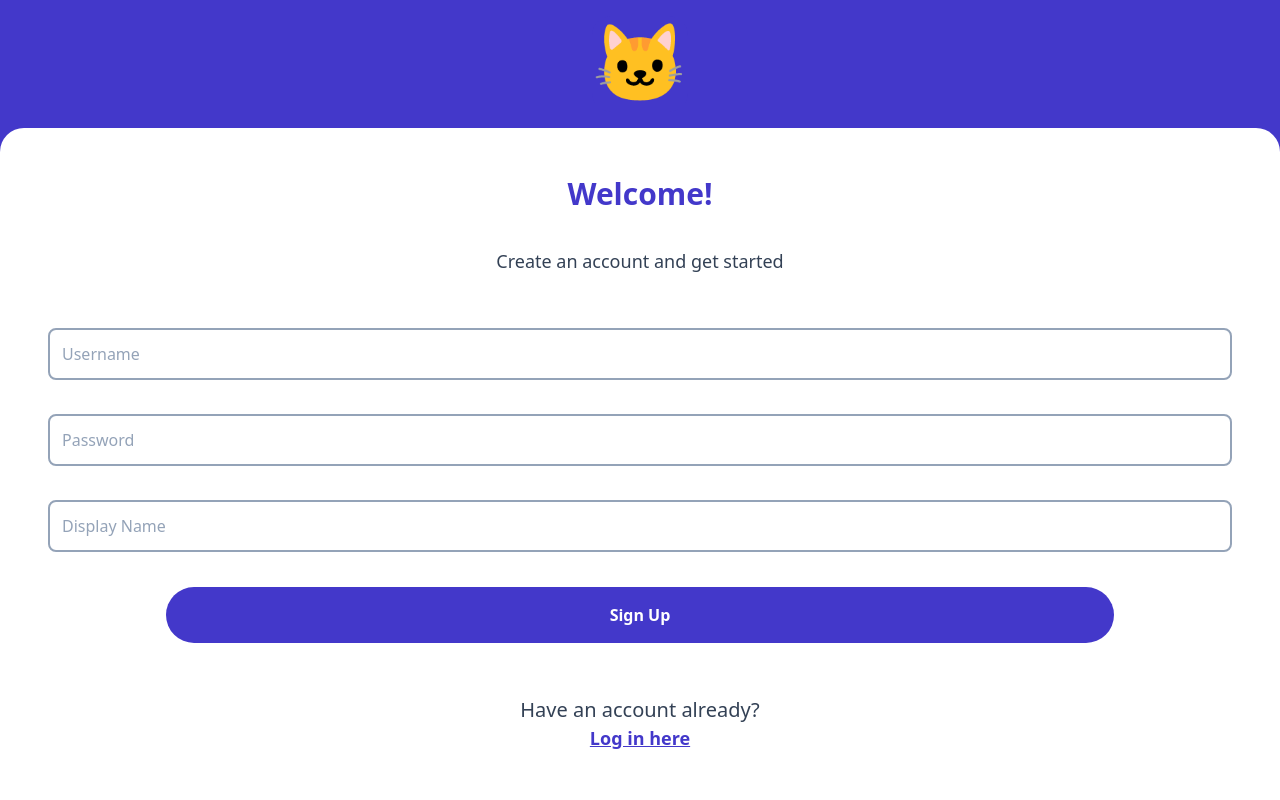
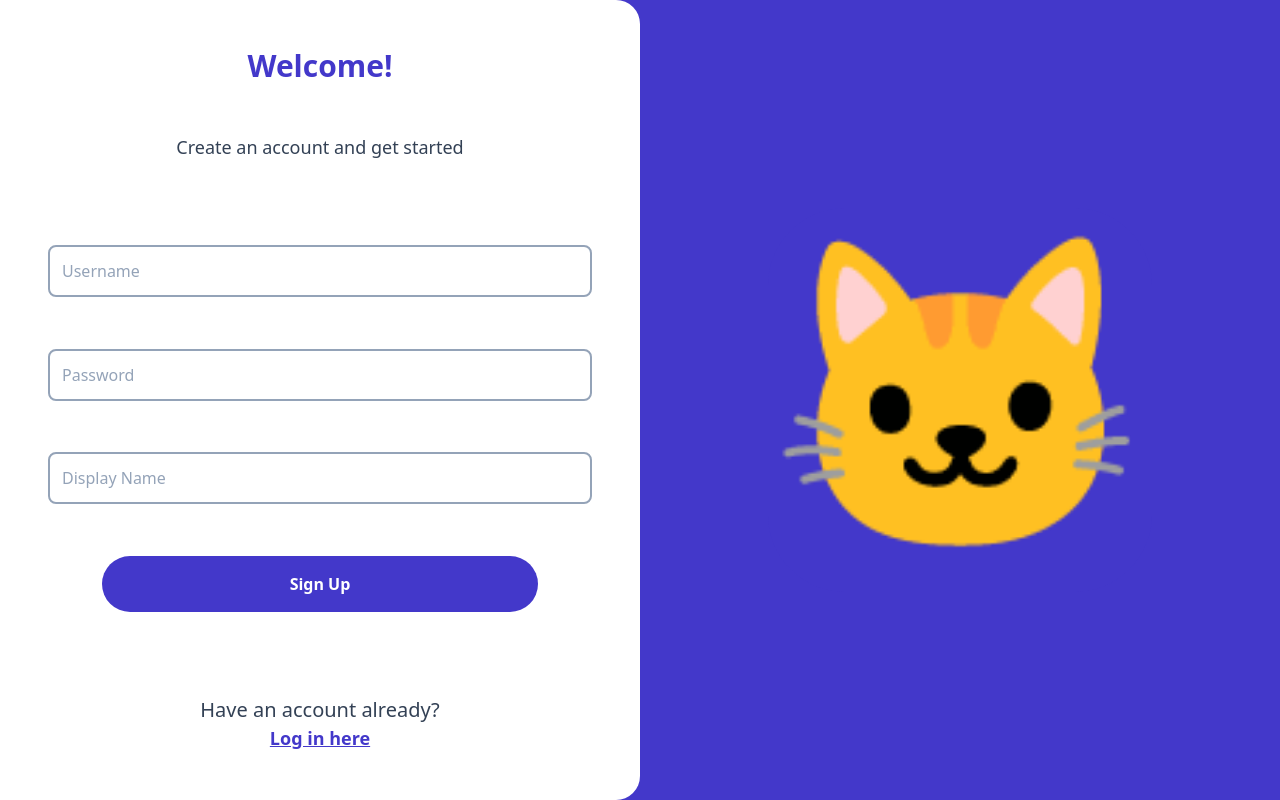
Before and after one commit to ibraE1/kitter, a React (Vite) app in the folder client/: page /register in a window 1280 px wide. Built offline with nearby package versions, Linux system fonts and the light colour scheme; no server answers.

Commit message:
Made login and register pages responsive

```diff
--- a/client/src/App.jsx
+++ b/client/src/App.jsx
@@ -30,8 +30,8 @@ function App() {
         <>
           {isloggedIn && <Navbar setIsLoggedIn={setIsLoggedIn} />}
           {!isloggedIn && (
-            <div>
-              <Logo styles="m-auto w-24 py-4" />
+            <div className="flex flex-col md:flex-row-reverse">
+              <Logo styles="m-auto w-24 py-4 md:w-96" />
               <Routes>
                 <Route path="/*" element={<Navigate to={"/register"} />} />
                 <Route
--- a/client/src/components/Login.jsx
+++ b/client/src/components/Login.jsx
@@ -24,7 +24,10 @@ function Login({ setIsLoggedIn }) {
   };
 
   return (
-    <div className="flex flex-col justify-between items-stretch h-[calc(100vh-8rem)] bg-white rounded-t-3xl p-12">
+    <div
+      className="flex flex-col justify-between items-stretch h-[calc(100vh-8rem)] bg-white rounded-t-3xl p-12
+    md:rounded-r-3xl md:rounded-l-none md:h-screen md:w-6/12"
+    >
       <h1 className="text-center text-indigo-700 text-3xl font-bold mb-4">
         Welcome back!
       </h1>
--- a/client/src/components/Signup.jsx
+++ b/client/src/components/Signup.jsx
@@ -24,7 +24,10 @@ function Signup() {
   };
 
   return (
-    <div className="flex flex-col justify-between items-stretch h-[calc(100vh-8rem)] bg-white rounded-t-3xl p-12">
+    <div
+      className="flex flex-col justify-between items-stretch h-[calc(100vh-8rem)] bg-white rounded-t-3xl p-12
+    md:rounded-r-3xl md:rounded-l-none md:h-screen md:w-6/12"
+    >
       <h1 className="text-center text-indigo-700 text-3xl font-bold mb-4">
         Welcome!
       </h1>
```
